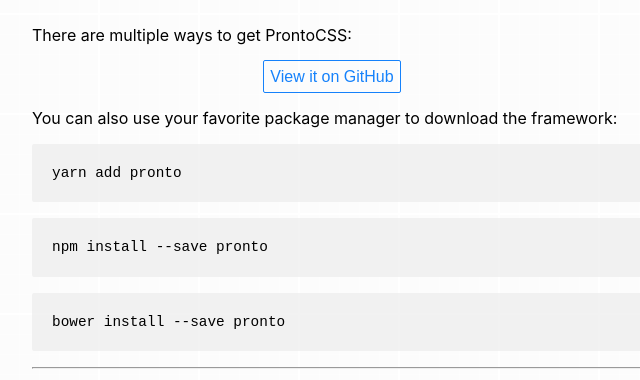
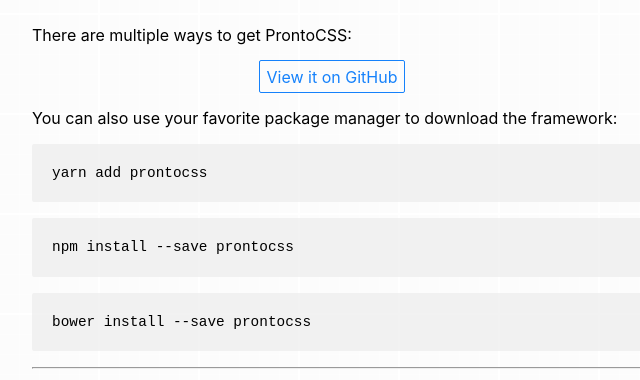
Before and after one commit to benoitzohar/ProntoCSS, a website: page index.html in a window 1280 px wide. Shown: the part 385-765 px from the top of the page, 0-640 px from the left. Drawn offline with Linux system fonts and the light colour scheme.

Commit message:
registered to bower

```diff
--- a/index.html
+++ b/index.html
@@ -46,18 +46,18 @@
             </p>
             <div class="row">
                 <div class="col-s-6 center-s">
-                    <button class="btn">View it on GitHub</button>
+                    <a href="https://github.com/benoitzohar/ProntoCSS" class="btn">View it on GitHub</a>
                 </div>
                 <div class="col-s-6 center-s">
-                    <a href="javascript:alert('TODO');" class="btn">Download the most recent version</label></a>
+                    <a href="https://github.com/benoitzohar/ProntoCSS/releases/latest" class="btn">Download the most recent version</label></a>
                 </div>
             </div>
             <p>
                 You can also use your favorite package manager to download the framework:
             </p>
-            <pre><code>yarn add pronto</code></pre>
-            <pre><code>npm install --save pronto</code></pre>
-            <pre><code>bower install --save pronto</code></pre>
+            <pre><code>yarn add prontocss</code></pre>
+            <pre><code>npm install --save prontocss</code></pre>
+            <pre><code>bower install --save prontocss</code></pre>
 
         </section>
 
```
Also changed, not shown: bower.json (added, +17 -0 lines).
